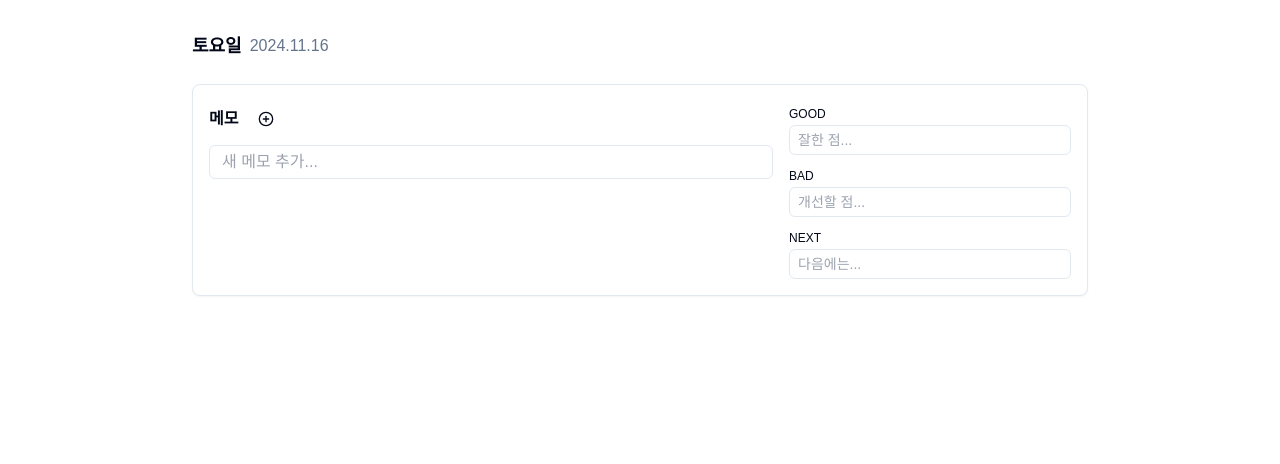
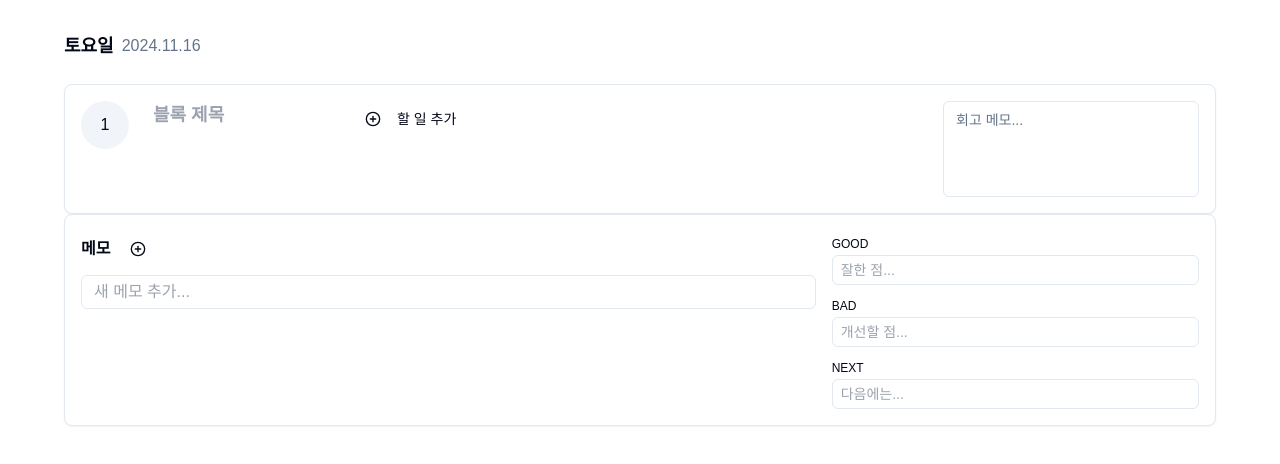
Before and after one commit to hyeyoom/thermite, a Next.js app: page / in a window 1280 px wide. Shown: the top 464 px of the page. Built offline with nearby package versions, Linux system fonts and the light colour scheme.

Commit message:
feat: implement basic block structure with todo and reflection

```diff
--- /dev/null
+++ b/app/components/block.tsx
@@ -0,0 +1,137 @@
+'use client'
+
+import React from 'react'
+import { Card } from '@/components/ui/card'
+import { Checkbox } from '@/components/ui/checkbox'
+import { Button } from '@/components/ui/button'
+import { PlusCircle } from 'lucide-react'
+import { Textarea } from '@/components/ui/textarea'
+
+interface Todo {
+  id: string
+  content: string
+  isCompleted: boolean
+}
+
+interface BlockProps {
+  number: number
+  title: string
+  todos: Todo[]
+  reflection: string
+  onTitleChange: (title: string) => void
+  onAddTodo: (content: string) => void
+  onToggleTodo: (id: string) => void
+  onReflectionChange: (reflection: string) => void
+}
+
+const Block = ({
+  number,
+  title,
+  todos,
+  reflection,
+  onTitleChange,
+  onAddTodo,
+  onToggleTodo,
+  onReflectionChange
+}: BlockProps) => {
+  const [isAddingTodo, setIsAddingTodo] = React.useState(false)
+  const [newTodoContent, setNewTodoContent] = React.useState('')
+
+  const handleAddTodo = () => {
+    if (newTodoContent.trim()) {
+      onAddTodo(newTodoContent)
+      setNewTodoContent('')
+      setIsAddingTodo(false)
+    }
+  }
+
+  return (
+    <Card className="p-4">
+      <div className="flex gap-4">
+        {/* 블록 번호 */}
+        <div className="flex-none w-12 h-12 flex items-center justify-center bg-muted rounded-full">
+          {number}
+        </div>
+
+        {/* 블록 제목 */}
+        <div className="flex-none w-48">
+          <input
+            type="text"
+            value={title}
+            onChange={(e) => onTitleChange(e.target.value)}
+            className="w-full text-lg font-semibold bg-transparent border-none focus:outline-none focus:ring-1 focus:ring-ring rounded px-2"
+            placeholder="블록 제목"
+          />
+        </div>
+
+        {/* Todo 리스트 */}
+        <div className="flex-1 min-w-[300px]">
+          <div className="space-y-2">
+            {todos.map((todo) => (
+              <div key={todo.id} className="flex items-center gap-2">
+                <Checkbox
+                  checked={todo.isCompleted}
+                  onCheckedChange={() => onToggleTodo(todo.id)}
+                />
+                <span className={todo.isCompleted ? 'line-through text-muted-foreground' : ''}>
+                  {todo.content}
+                </span>
+              </div>
+            ))}
+
+            {isAddingTodo ? (
+              <div className="flex items-center gap-2">
+                <input
+                  type="text"
+                  value={newTodoContent}
+                  onChange={(e) => setNewTodoContent(e.target.value)}
+                  className="flex-1 px-2 py-1 text-sm border rounded"
+                  placeholder="할 일을 입력하세요"
+                  onKeyDown={(e) => {
+                    if (e.key === 'Enter') {
+                      handleAddTodo()
+                    }
+                  }}
+                  autoFocus
+                />
+                <Button size="sm" onClick={handleAddTodo}>추가</Button>
+                <Button
+                  size="sm"
+                  variant="ghost"
+                  onClick={() => {
+                    setIsAddingTodo(false)
+                    setNewTodoContent('')
+                  }}
+                >
+                  취소
+                </Button>
+              </div>
+            ) : (
+              <Button
+                variant="ghost"
+                size="sm"
+                onClick={() => setIsAddingTodo(true)}
+                disabled={todos.length >= 6}
+              >
+                <PlusCircle className="h-4 w-4 mr-2" />
+                할 일 추가
+              </Button>
+            )}
+          </div>
+        </div>
+
+        {/* 회고 메모 */}
+        <div className="flex-none w-64">
+          <Textarea
+            value={reflection}
+            onChange={(e) => onReflectionChange(e.target.value)}
+            className="w-full h-24 resize-none"
+            placeholder="회고 메모..."
+          />
+        </div>
+      </div>
+    </Card>
+  )
+}
+
+export default Block
--- a/app/components/daily-view.tsx
+++ b/app/components/daily-view.tsx
@@ -5,16 +5,67 @@ import { Card } from "@/components/ui/card"
 import { format } from "date-fns"
 import { ko } from "date-fns/locale"
 import MemoSection from './memo-section'
+import Block from './block'
 
 const DailyView = () => {
   const today = new Date()
+  const [blocks, setBlocks] = React.useState([
+    {
+      id: '1',
+      number: 1,
+      title: '',
+      todos: [],
+      reflection: ''
+    }
+  ])
+
+  const handleTitleChange = (blockId: string, title: string) => {
+    setBlocks(blocks.map(block =>
+      block.id === blockId ? { ...block, title } : block
+    ))
+  }
+
+  const handleAddTodo = (blockId: string, content: string) => {
+    setBlocks(blocks.map(block => {
+      if (block.id === blockId) {
+        return {
+          ...block,
+          todos: [
+            ...block.todos,
+            { id: Date.now().toString(), content, isCompleted: false }
+          ]
+        }
+      }
+      return block
+    }))
+  }
+
+  const handleToggleTodo = (blockId: string, todoId: string) => {
+    setBlocks(blocks.map(block => {
+      if (block.id === blockId) {
+        return {
+          ...block,
+          todos: block.todos.map(todo =>
+            todo.id === todoId ? { ...todo, isCompleted: !todo.isCompleted } : todo
+          )
+        }
+      }
+      return block
+    }))
+  }
 
   const handleAddMemo = (content: string) => {
     console.log('새 메모:', content)
   }
 
+  const handleReflectionChange = (blockId: string, reflection: string) => {
+    setBlocks(blocks.map(block =>
+      block.id === blockId ? { ...block, reflection } : block
+    ))
+  }
+
   return (
-    <div className="max-w-4xl mx-auto">
+    <div className="max-w-6xl mx-auto">
       <div className="flex justify-between items-center mb-6">
         <div className="flex items-center gap-2">
           <span className="font-bold text-lg">
@@ -27,7 +78,19 @@ const DailyView = () => {
       </div>
 
       <div className="space-y-4">
-        {/* 블록 컴포넌트들이 들어갈 예정 */}
+        {blocks.map(block => (
+          <Block
+            key={block.id}
+            number={block.number}
+            title={block.title}
+            todos={block.todos}
+            reflection={block.reflection}
+            onTitleChange={(title) => handleTitleChange(block.id, title)}
+            onAddTodo={(content) => handleAddTodo(block.id, content)}
+            onToggleTodo={(todoId) => handleToggleTodo(block.id, todoId)}
+            onReflectionChange={(reflection) => handleReflectionChange(block.id, reflection)}
+          />
+        ))}
       </div>
 
       <MemoSection
```
